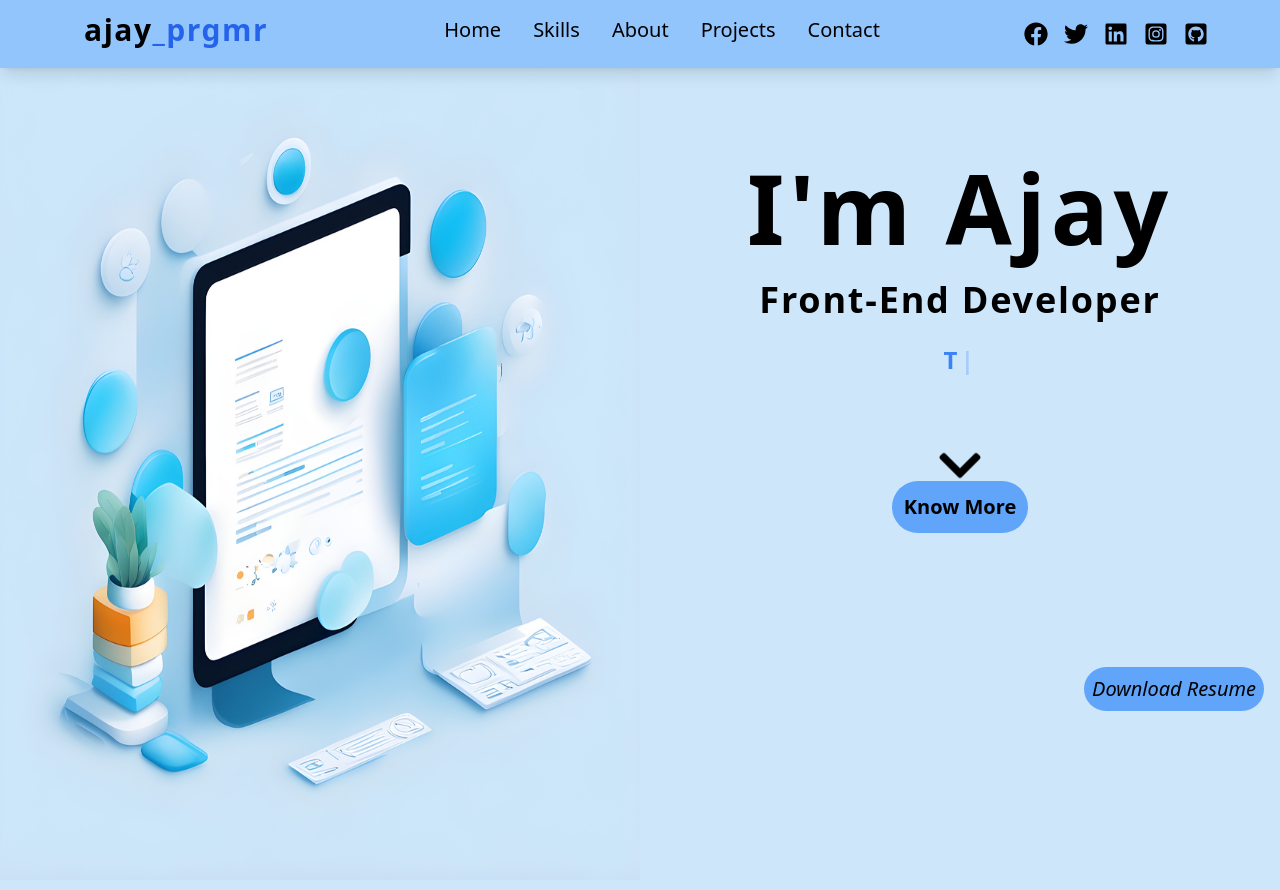
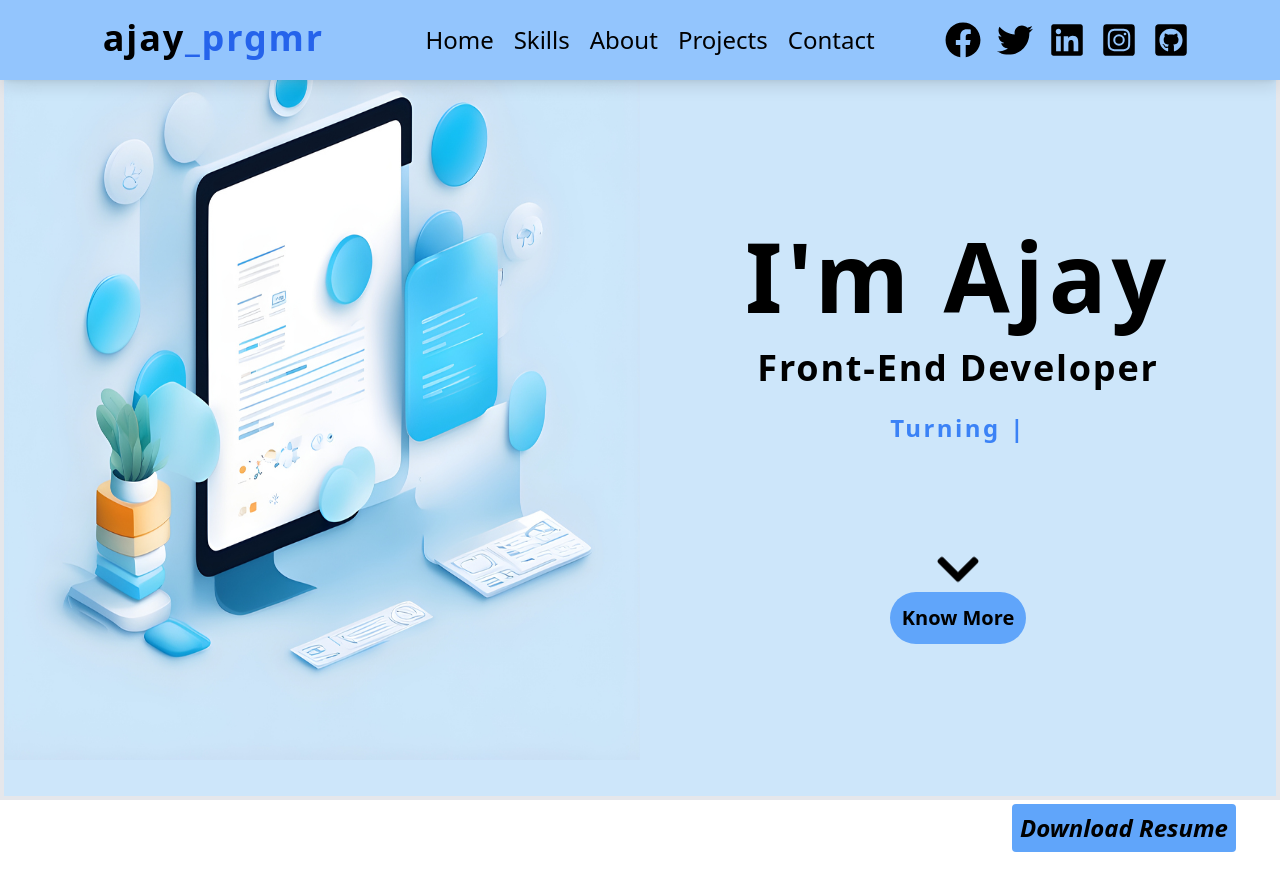
Before and after one commit to ajayprgmr/Ajay-portfolio-tailwind, a React (Vite) app: page / in a window 1280 px wide. Shown: the top 890 px of the page. Built offline with nearby package versions, Linux system fonts and the light colour scheme.

Commit message:
HOME page created and made responsive

```diff
--- a/src/components/Home.jsx
+++ b/src/components/Home.jsx
@@ -5,29 +5,29 @@ import { FaChevronDown } from 'react-icons/fa'
 
 const Home = () => {
   return (
-    <div className='min-h-screen grid grid-rows-2 bg-custom md:grid md:grid-cols-2 md:min-h-screen fit'>
+    <div className=' min-h-screen grid grid-rows-2 bg-custom md:grid md:grid-rows-3 lg:max-h-screen lg:grid-cols-2 border-4 '>
       {/* Hero Image */}
-      <div className='md:object-contain mt-10 '>
+      <div className='md:mt-20 md:h-tab-img lg:min-h-screen lg:-mt-1'>
         <img
           src={hero}
           alt='hero'
-          className='h-mobile-img object-fit w-screen object-fit md:h-full'
+          className='mt-20 md:-mt-10 h-mobile-img w-screen lg:h-full '
         />
       </div>
 
       {/* Content */}
-      <div className='flex flex-col justify-between items-center md:min-h-screen md:mt-20 md:justify-between    '>
-        <div className='flex flex-col items-center space-y-4 md:pt-20 md:space-y-6'>
-          <h1 className='text-7xl font-extrabold tracking-wider md:text-8xl md:font-semibold'>
+      <div className='flex flex-col justify-between items-center md:flex md:flex-col md:justify-between md:min-h-full lg:max-h-screen lg:flex lg:flex-col lg:justify-between lg:mt-96'>
+        <div className='flex flex-col items-center space-y-6 md:-mt-40 lg:flex lg:justify-start lg:items-center'>
+          <h1 className='text-5xl md:text-5xl font-extrabold tracking-wider lg:text-8xl lg:font-semibold'>
             I'm Ajay
           </h1>
-          <h6 className='text-3xl tracking-wider font-semibold md:text-4xl '>
+          <h6 className='text-3xl tracking-wider font-semibold lg:text-4xl '>
             Front-End Developer
           </h6>
           {/* <p className='text-xl'>Turning Ideas Into Interactive Reality</p> */}
           <div
             id='typewriter'
-            className='text-blue-500 text-xl font-semibold md:text-2xl md:pb-20 md:tracking-widest'
+            className='text-blue-500 text-xl font-semibold md:text-3xl lg:text-2xl  lg:tracking-widest'
           >
             <Typewriter
               options={{
@@ -48,18 +48,19 @@ const Home = () => {
           </div>
         </div>
 
-        <div className=' invisible md:visible md:-mt-40    md:flex md:flex-col gap-1 md:items-center'>
-          <FaChevronDown className='text-5xl transiton animate-bounce duration-custom  ' />
-          <h2 className='text-xl p-3 bg-blue-400 rounded-full text-black font-semibold hover:cursor-pointer hover:bg-blue-600   '>
+        <div className='invisible md:visible md:mt-44 md:flex md:flex-col md:items-center  lg:flex lg:flex-col gap-1 lg:items-center '>
+          <FaChevronDown className='text-5xl animate-bounce duration-custom md:-mt-20' />
+          <h2 className='text-xl p-3 bg-blue-400 rounded-full text-black font-semibold hover:cursor-pointer hover:bg-blue-600'>
             <a href='#about'>Know More</a>
           </h2>
         </div>
-        <div className='min-w-full flex justify-center pb-4 md:justify-end items-center md:pr-4'>
-          <button className='text-xl text-black italic  p-2  bg-blue-400 rounded-full hover:bg-blue-600'>
+
+        <div className='min-w-full -mt-40  flex justify-center  md:flex md:justify-end md:pr-10 md:mt-1 lg:justify-end items-center lg:pr-10 lg:mt-40'>
+          <button className='text-2xl text-black italic p-2 font-semibold  bg-blue-400 rounded hover:bg-blue-600 '>
             Download Resume
           </button>
         </div>
-        <div className='flex justify-center gap-4 pb-5 md:invisible md:h-0 m'>
+        <div className='flex justify-center gap-4 pb-5 md:mb-48 lg:invisible '>
           {socials.map((social) => {
             const { id, url, icon } = social
             return (
@@ -78,7 +79,7 @@ const Home = () => {
                     : id === 5
                     ? 'hover:text-black'
                     : 'text-blue-200'
-                }`}
+                } `}
               >
                 {icon}
               </a>
--- a/src/components/navbar.jsx
+++ b/src/components/navbar.jsx
@@ -1,24 +1,35 @@
-import { useState } from 'react'
+import { useEffect, useRef, useState } from 'react'
 import { links, socials } from '../data'
 import { FaBars, FaWindowClose } from 'react-icons/fa'
-import title from '../assets/title.svg'
 const Navbar = () => {
   const [showLinks, setShowLinks] = useState(false)
+  const navHeight = useRef(null)
 
   const toggleLinks = () => {
     setShowLinks(!showLinks)
   }
+  useEffect(() => {
+    if (showLinks) {
+      navHeight.current.classList.toggle('h-60')
+      navHeight.current.classList.remove('h-20')
+    } else {
+      navHeight.current.classList.toggle('h-20')
+      navHeight.current.classList.remove('h-60')
+    }
+  }, [showLinks])
 
-  console.log(showLinks)
   return (
-    <nav className=' shadow-lg md:flex justify-around items-center  fixed block w-full bg-blue-300'>
-      <div className=' flex justify-between items-center p-3'>
-        <h2 className='text-3xl tracking-wider pb-2 font-semibold '>
+    <nav
+      ref={navHeight}
+      className=' h-20 md:h-20 lg:h-20  block  shadow-lg fixed min-w-full bg-blue-300 md:flex md:flex-col md:items-start justify-between  lg:grid lg:grid-cols-3 lg:items-center '
+    >
+      <div className='h-20 lg:h-20 flex justify-between items-center px-5 md:flex md:flex-col md:justify-start md:pt-1  lg:flex lg:justify-center lg:items-center'>
+        <h2 className='text-2xl md:text-3xl  lg:text-4xl  tracking-wider pb-2 font-semibold '>
           <span className='font-semibold'>ajay</span>
           <span className='text-blue-600 '>_prgmr</span>
         </h2>
         {/* Hamburger menu */}
-        <button className='md:hidden' onClick={toggleLinks}>
+        <button className='lg:hidden md:hidden' onClick={toggleLinks}>
           {showLinks ? (
             <FaWindowClose className='text-4xl hover:rotate-90 ease-in-out duration-300 text-black bg-transparent ' />
           ) : (
@@ -28,16 +39,12 @@ const Navbar = () => {
       </div>
 
       {/* Navigation links */}
-      <div
-        className={`md:flex md:justify-center md:items-center ${
-          showLinks ? 'transition-custom' : 'h-0'
-        } transition-custom  pb-2`}
-      >
+      <div className=''>
         <ul
           className={`${
             showLinks
-              ? 'md:flex '
-              : 'invisible md:visible md:flex md:justify-center md:items-center md:gap-3'
+              ? 'lg:flex  md:flex md:pl-20'
+              : 'invisible md:visible  md:flex md:justify-end md:items-center  lg:visible lg:flex lg:justify-center lg:items-center'
           } `}
         >
           {links.map((link) => {
@@ -46,7 +53,7 @@ const Navbar = () => {
               <li key={id}>
                 <a
                   href={href}
-                  className='capitalize text-black block hover:bg-blue-600 hover:pl-7 pl-5 hover:font-semibold text-xl md:hover:bg-transparent md:hover:text-blue-600 '
+                  className='capitalize text-black block hover:pl-7 pl-5 hover:font-semibold text-xl md:text-xl  lg:text-2xl lg:hover:bg-transparent lg:hover:text-blue-600 '
                 >
                   {text}
                 </a>
@@ -57,14 +64,14 @@ const Navbar = () => {
       </div>
 
       {/* Social icons */}
-      <div className='invisible  h-0 md:visible md:flex md:justify-center md:items-center md:gap-4'>
+      <div className='invisible  lg:visible lg:flex lg:justify-center lg:items-center lg:gap-4'>
         {socials.map((social) => {
           const { id, url, icon } = social
           return (
             <a
               key={id}
               href={url}
-              className={` text-blue-400 text-2xl ${
+              className={` text-blue-400 text-4xl ${
                 id === 1
                   ? 'hover:text-blue-600'
                   : id === 2
@@ -78,7 +85,7 @@ const Navbar = () => {
                   : 'text-blue-200'
               }
 '
-              } md:md:text-black`}
+              } lg:lg:text-black`}
             >
               {icon}
             </a>
--- a/tailwind.config.cjs
+++ b/tailwind.config.cjs
@@ -4,6 +4,7 @@ module.exports = {
     extend: {
       height: {
         'mobile-img': '360px',
+        'tab-img': '500px',
       },
       backgroundColor: {
         custom: '#CDE6FA',
```
